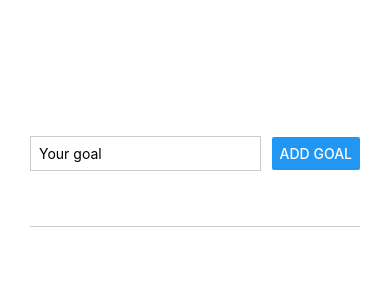
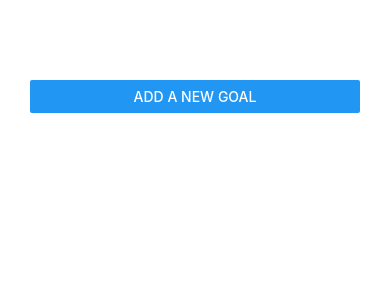
Before and after one commit to krisograbek/react-native-first-app, a React Native app: screen / in a window 390 px wide. Shown: the top 300 px of the page. Built offline with nearby package versions, Linux system fonts and the light colour scheme.

Commit message:
Add Modal for adding new goals

```diff
--- a/App.js
+++ b/App.js
@@ -1,15 +1,17 @@
 import { useState } from 'react';
-import { FlatList, StyleSheet, View } from 'react-native';
+import { Button, FlatList, StyleSheet, View } from 'react-native';
 import GoalInput from './components/GoalInput';
 import GoalItem from './components/GoalItem';
 
 export default function App() {
   const [goalsList, setGoalsList] = useState([]);
+  const [modalIsVisible, setModalIsVisible] = useState(false);
 
   const handleAddGoal = (newGoal) => {
     // using a callback with the previous state is the recommended way of updating state
     // when it depends on the previous state
-    setGoalsList(prevState => [...prevState, { text: newGoal, key: Math.random().toString() }])
+    setGoalsList(prevState => [...prevState, { text: newGoal, key: Math.random().toString() }]);
+    setModalIsVisible(false);
   }
 
   const handleDelete = (id) => {
@@ -19,7 +21,8 @@ export default function App() {
 
   return (
     <View style={styles.appContainer}>
-      <GoalInput handleAddGoal={handleAddGoal} />
+      <Button title='Add a new goal' onPress={() => setModalIsVisible(true)} />
+      <GoalInput handleAddGoal={handleAddGoal} showModal={modalIsVisible} />
       <View style={styles.goalsContainer}>
         <FlatList data={goalsList}
           renderItem={(itemData) => (
--- a/components/GoalInput.js
+++ b/components/GoalInput.js
@@ -1,7 +1,7 @@
 import React, { useState } from 'react'
-import { Button, StyleSheet, TextInput, View } from 'react-native'
+import { Button, Modal, StyleSheet, TextInput, View } from 'react-native'
 
-const GoalInput = ({ handleAddGoal }) => {
+const GoalInput = ({ handleAddGoal, showModal }) => {
   const [newGoal, setNewGoal] = useState("")
 
   const handleGoalInput = enteredText => {
@@ -14,10 +14,12 @@ const GoalInput = ({ handleAddGoal }) => {
   }
 
   return (
-    <View style={styles.inputContainer}>
-      <TextInput style={styles.textInput} value={newGoal} placeholder="Your goal" onChangeText={handleGoalInput} />
-      <Button title="Add Goal" onPress={addGoalHandler} />
-    </View>
+    <Modal visible={showModal}>
+      <View style={styles.inputContainer}>
+        <TextInput style={styles.textInput} value={newGoal} placeholder="Your goal" onChangeText={handleGoalInput} />
+        <Button title="Add Goal" onPress={addGoalHandler} />
+      </View>
+    </Modal>
   )
 }
 
--- a/components/GoalItem.js
+++ b/components/GoalItem.js
@@ -9,7 +9,7 @@ const GoalItem = ({ id, text, handleDelete }) => {
   return (
     // the following bind() is new to me and I should
     // learn more to understand, we exactly happens here
-    <Pressable onPress={handleDeleteItem}>
+    <Pressable android_ripple={{ color: "#ddd" }} onPress={handleDeleteItem}>
       <Text style={styles.goalItem}>{text} </Text>
     </Pressable>
   )
```
